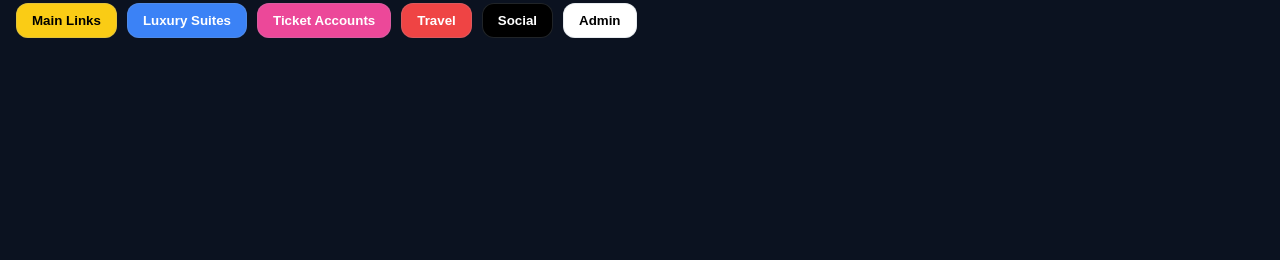
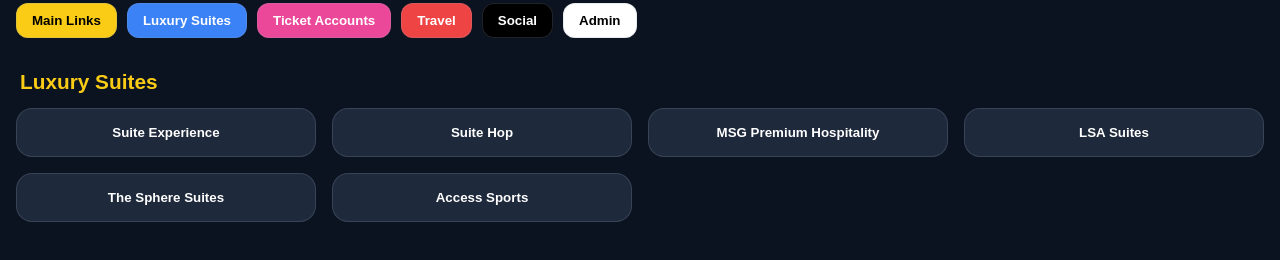
Before and after one commit to paq-man23/a1vip-dashboard, a plain HTML site: page index.html in a window 1280 px wide. Both pictures are taken after a click on the button "Luxury Suites". Shown: the part 178-438 px from the top of the page. Drawn offline with Linux system fonts and the light colour scheme.

Commit message:
Update index.html

```diff
--- a/index.html
+++ b/index.html
@@ -160,7 +160,7 @@
     </div>
 
   <!-- Luxury Suites (A–Z) -->
-    <div id="Luxury" class="section" style="display:none;">
+    <div id="luxury" class="section" style="display:none;">
       <h3>Luxury Suites</h3>
       <div class="grid">
             <button class="btn" onclick="openPopup('https://www.suiteexperiencegroup.com/')">Suite Experience</button>
```
